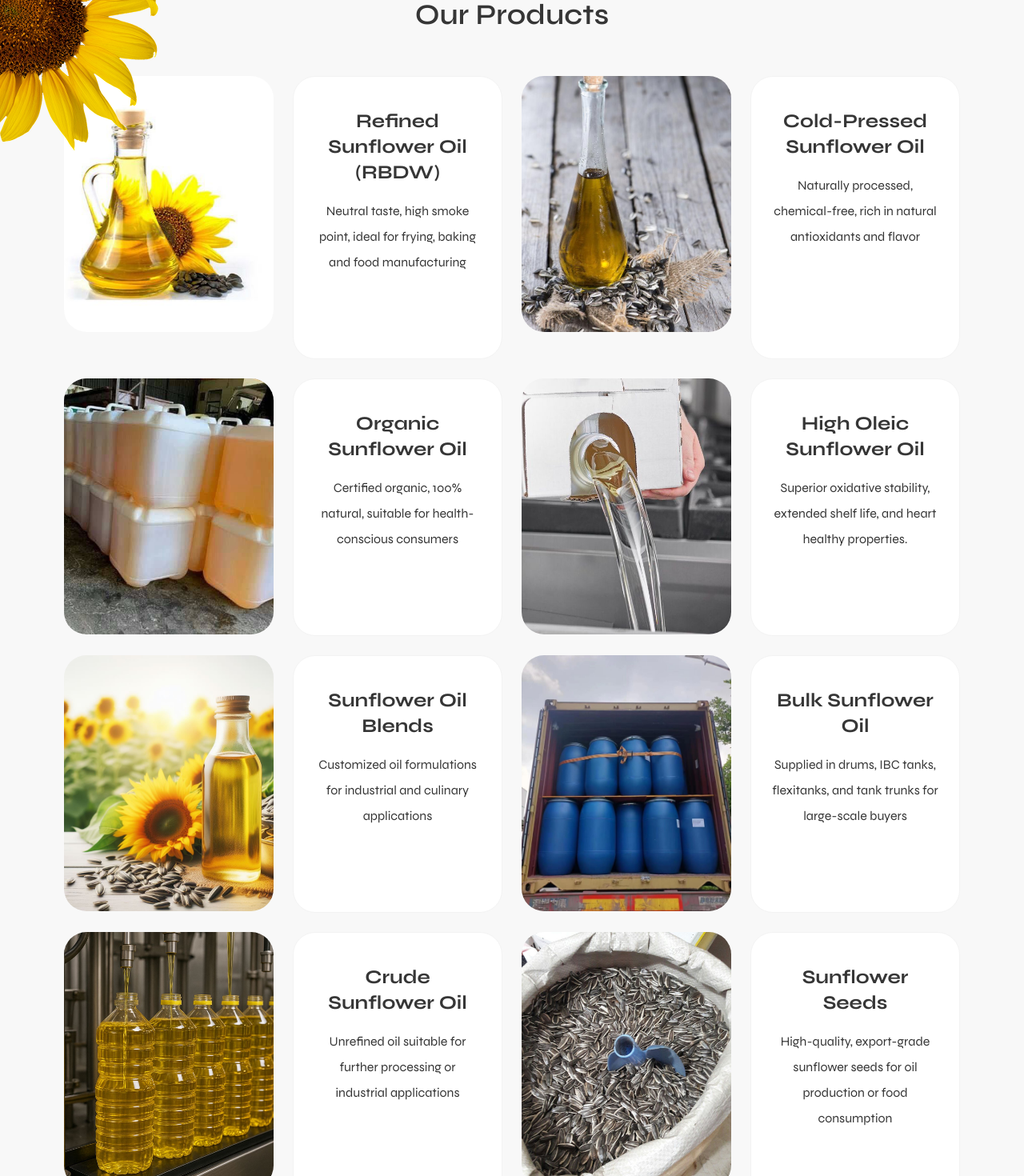
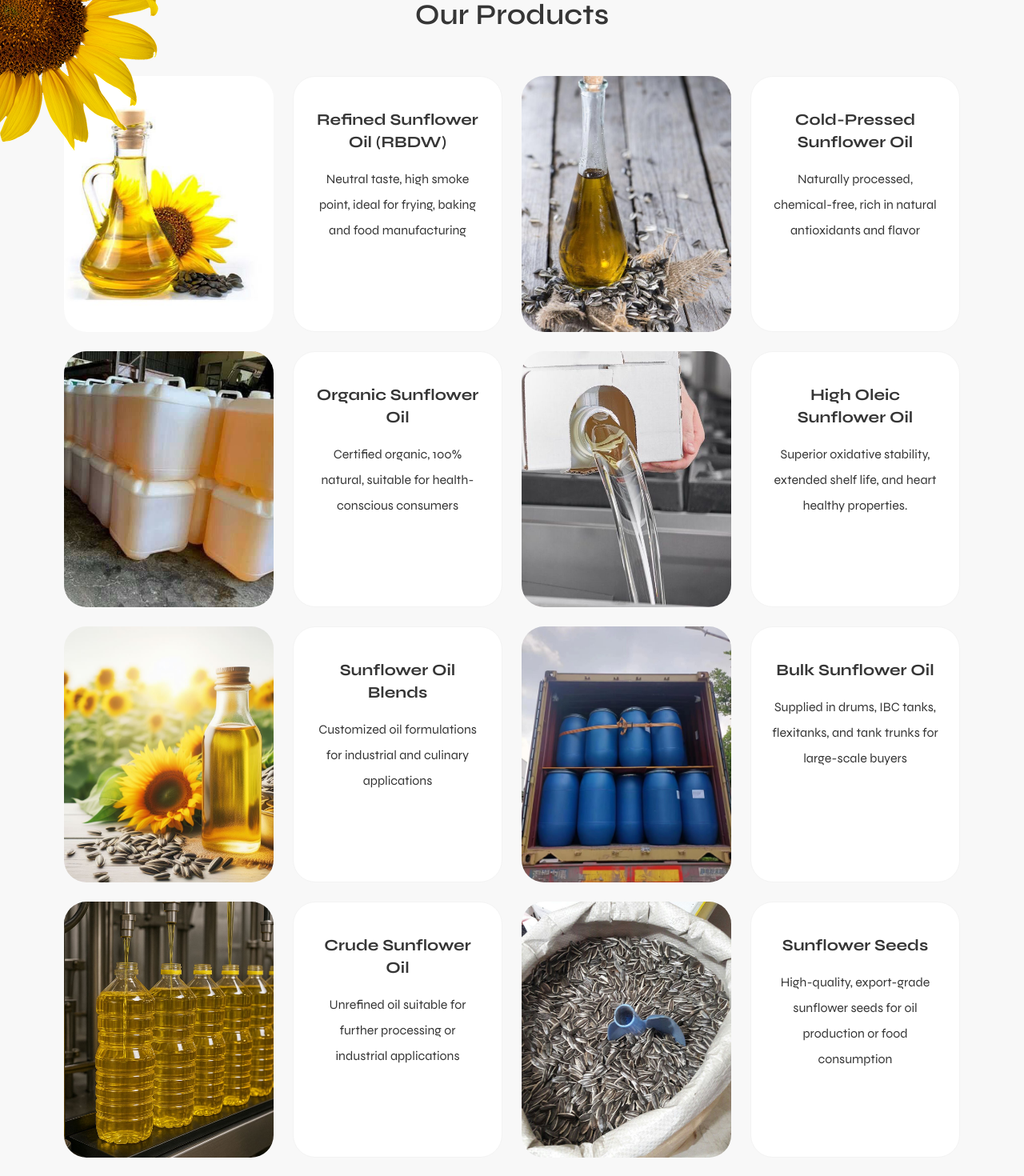
Before and after one commit to Novatradar/novaolia, a Next.js app: page / in a window 1280 px wide. Shown: the part 3308-4778 px from the top of the page at 80% size. Built offline with nearby package versions, Linux system fonts and the light colour scheme.

Commit message:
app display

```diff
--- a/src/app/page.tsx
+++ b/src/app/page.tsx
@@ -113,7 +113,7 @@ export default function Home() {
                 />
               </div>
               <div className="md:bg-white border-[.65px] border-[#F3F3F3] rounded-[28px] pt-3 md:pt-10 pb-6 md:pb-14 px-6 text-center">
-                <h4 className="text-lg md:text-2xl font-bold mb-1 md:mb-4">
+                <h4 className="text-lg md:text-xl font-bold mb-1 md:mb-4">
                   Refined Sunflower Oil (RBDW)
                 </h4>
                 <p className="text-sm md:text-base leading-loose md:mb-12">
@@ -134,7 +134,7 @@ export default function Home() {
                 />
               </div>
               <div className="md:bg-white border-[.65px] border-[#F3F3F3] rounded-[28px] pt-3 md:pt-10 pb-6 md:pb-14 px-6 text-center">
-                <h4 className="text-lg md:text-2xl font-bold mb-1 md:mb-4">
+                <h4 className="text-lg md:text-xl font-bold mb-1 md:mb-4">
                   Cold-Pressed Sunflower Oil
                 </h4>
                 <p className="text-sm md:text-base leading-loose md:mb-12">
@@ -155,7 +155,7 @@ export default function Home() {
                 />
               </div>
               <div className="md:bg-white border-[.65px] border-[#F3F3F3] rounded-[28px] pt-3 md:pt-10 pb-6 md:pb-14 px-6 text-center">
-                <h4 className="text-lg md:text-2xl font-bold mb-1 md:mb-4">
+                <h4 className="text-lg md:text-xl font-bold mb-1 md:mb-4">
                   Organic Sunflower Oil
                 </h4>
                 <p className="text-sm md:text-base leading-loose md:mb-12">
@@ -176,7 +176,7 @@ export default function Home() {
                 />
               </div>
               <div className="md:bg-white border-[.65px] border-[#F3F3F3] rounded-[28px] pt-3 md:pt-10 pb-6 md:pb-14 px-6 text-center">
-                <h4 className="text-lg md:text-2xl font-bold mb-1 md:mb-4">
+                <h4 className="text-lg md:text-xl font-bold mb-1 md:mb-4">
                   High Oleic Sunflower Oil
                 </h4>
                 <p className="text-sm md:text-base leading-loose md:mb-12">
@@ -197,7 +197,7 @@ export default function Home() {
                 />
               </div>
               <div className="md:bg-white border-[.65px] border-[#F3F3F3] rounded-[28px] pt-3 md:pt-10 pb-6 md:pb-14 px-6 text-center">
-                <h4 className="text-lg md:text-2xl font-bold mb-1 md:mb-4">
+                <h4 className="text-lg md:text-xl font-bold mb-1 md:mb-4">
                   Sunflower Oil Blends
                 </h4>
                 <p className="text-sm md:text-base leading-loose md:mb-12">
@@ -218,7 +218,7 @@ export default function Home() {
                 />
               </div>
               <div className="md:bg-white border-[.65px] border-[#F3F3F3] rounded-[28px] pt-3 md:pt-10 pb-6 md:pb-14 px-6 text-center">
-                <h4 className="text-lg md:text-2xl font-bold mb-1 md:mb-4">
+                <h4 className="text-lg md:text-xl font-bold mb-1 md:mb-4">
                   Bulk Sunflower Oil
                 </h4>
                 <p className="text-sm md:text-base leading-loose md:mb-12">
@@ -239,7 +239,7 @@ export default function Home() {
                 />
               </div>
               <div className="md:bg-white border-[.65px] border-[#F3F3F3] rounded-[28px] pt-3 md:pt-10 pb-6 md:pb-14 px-6 text-center">
-                <h4 className="text-lg md:text-2xl font-bold mb-1 md:mb-4">
+                <h4 className="text-lg md:text-xl font-bold mb-1 md:mb-4">
                   Consumer Packaged Oil
                 </h4>
                 <p className="text-sm md:text-base leading-loose md:mb-12">
@@ -259,7 +259,7 @@ export default function Home() {
                 />
               </div>
               <div className="md:bg-white border-[.65px] border-[#F3F3F3] rounded-[28px] pt-3 md:pt-10 pb-6 md:pb-14 px-6 text-center">
-                <h4 className="text-lg md:text-2xl font-bold mb-1 md:mb-4">
+                <h4 className="text-lg md:text-xl font-bold mb-1 md:mb-4">
                   Crude Sunflower Oil
                 </h4>
                 <p className="text-sm md:text-base leading-loose md:mb-12">
@@ -280,7 +280,7 @@ export default function Home() {
                 />
               </div>
               <div className="md:bg-white border-[.65px] border-[#F3F3F3] rounded-[28px] pt-3 md:pt-10 pb-6 md:pb-14 px-6 text-center">
-                <h4 className="text-lg md:text-2xl font-bold mb-1 md:mb-4">
+                <h4 className="text-lg md:text-xl font-bold mb-1 md:mb-4">
                   Sunflower Seeds
                 </h4>
                 <p className="text-sm md:text-base leading-loose md:mb-12">
```
